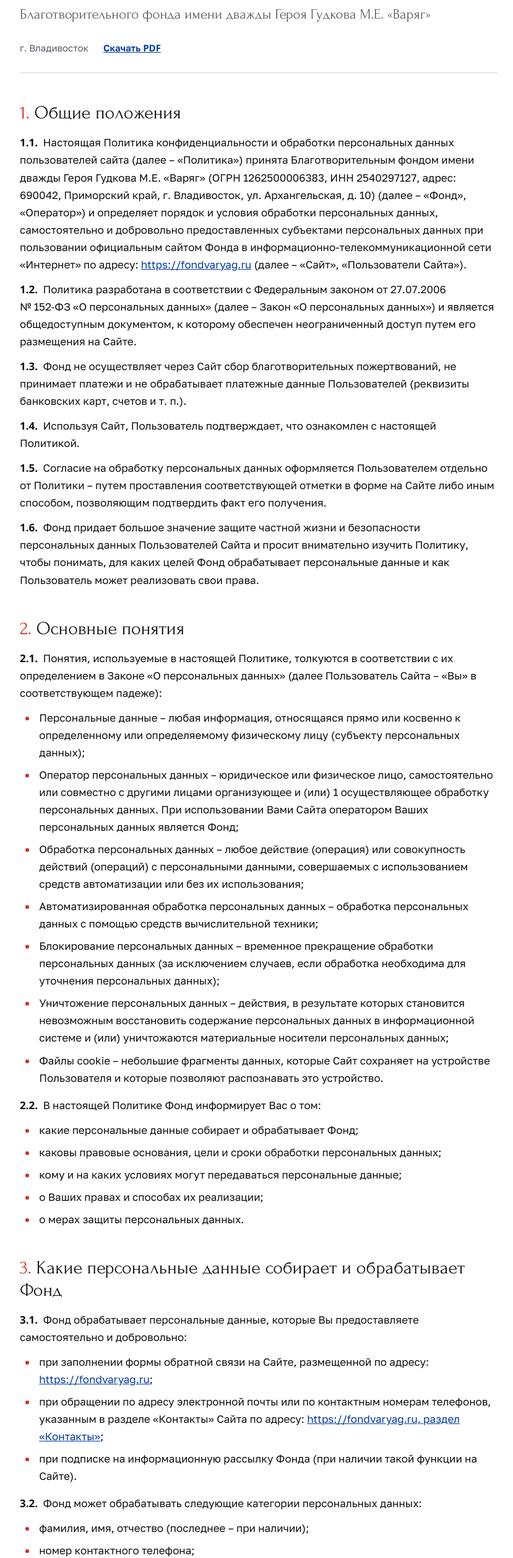
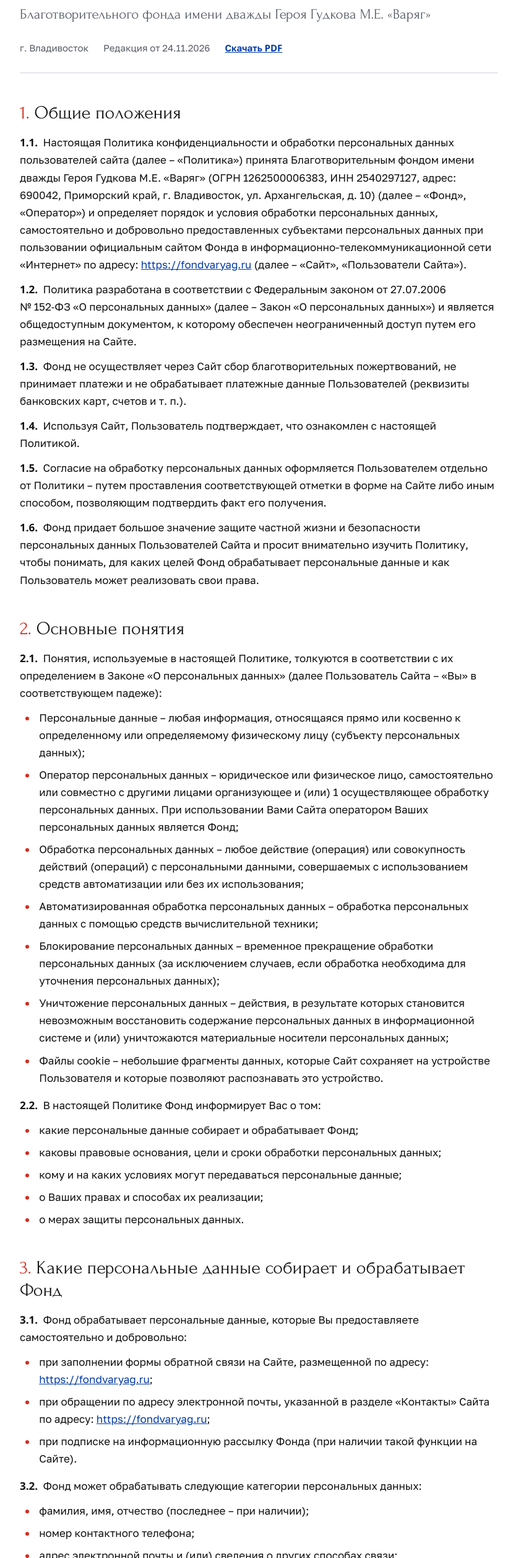
Before and after one commit to fondvaryag/fondvaryag, a plain HTML site: page privacy.html in a window 1280 px wide. Shown: the part 287-2800 px from the top of the page at 62% size, without its empty margins (222-1051 px from the left). Drawn offline with Linux system fonts and the light colour scheme.

Commit message:
Политика конфиденциальности: новая редакция от 24.11.2026 (дата, п. 3.1 без телефонов), обновлён PDF
Co-Authored-By: Claude Opus 5.5 <noreply@anthropic.com>
Claude-Session: https://claude.ai/code/session_018hLzmATHFr9W8j8MejL1D3

```diff
--- a/privacy.html
+++ b/privacy.html
@@ -48,7 +48,7 @@ footer{border-top:1px solid var(--rule);padding:28px 0 40px;font-size:15px;color
 <main><div class="wrap">
 <h1>Политика конфиденциальности и обработки персональных данных пользователей сайта</h1>
 <p class="sub">Благотворительного фонда имени дважды Героя Гудкова М.Е. «Варяг»</p>
-<div class="meta"><span>г. Владивосток</span><a class="pdf" href="docs/politika-konfidencialnosti.pdf" download>Скачать PDF</a></div>
+<div class="meta"><span>г. Владивосток</span><span>Редакция от 24.11.2026</span><a class="pdf" href="docs/politika-konfidencialnosti.pdf" download>Скачать PDF</a></div>
 <h2><span>1.</span> Общие положения</h2>
 <p><b>1.1.</b> Настоящая Политика конфиденциальности и обработки персональных данных пользователей сайта (далее – «Политика») принята Благотворительным фондом имени дважды Героя Гудкова М.Е. «Варяг» (ОГРН 1262500006383, ИНН 2540297127, адрес: 690042, Приморский край, г. Владивосток, ул. Архангельская, д. 10) (далее – «Фонд», «Оператор») и определяет порядок и условия обработки персональных данных, самостоятельно и добровольно предоставленных субъектами персональных данных при пользовании официальным сайтом Фонда в информационно-телекоммуникационной сети «Интернет» по адресу: <a href="/">https://fondvaryag.ru</a> (далее – «Сайт», «Пользователи Сайта»).</p>
 <p><b>1.2.</b> Политика разработана в соответствии с Федеральным законом от 27.07.2006 №&nbsp;152&#8209;ФЗ «О персональных данных» (далее – Закон «О персональных данных») и является общедоступным документом, к которому обеспечен неограниченный доступ путем его размещения на Сайте.</p>
@@ -79,7 +79,7 @@ footer{border-top:1px solid var(--rule);padding:28px 0 40px;font-size:15px;color
 <p><b>3.1.</b> Фонд обрабатывает персональные данные, которые Вы предоставляете самостоятельно и добровольно:</p>
 <ul>
 <li>при заполнении формы обратной связи на Сайте, размещенной по адресу: <a href="/">https://fondvaryag.ru</a>;</li>
-<li>при обращении по адресу электронной почты или по контактным номерам телефонов, указанным в разделе «Контакты» Сайта по адресу: <a href="/#contacts">https://fondvaryag.ru, раздел «Контакты»</a>;</li>
+<li>при обращении по адресу электронной почты, указанной в разделе «Контакты» Сайта по адресу: <a href="/#contacts">https://fondvaryag.ru</a>;</li>
 <li>при подписке на информационную рассылку Фонда (при наличии такой функции на Сайте).</li>
 </ul>
 <p><b>3.2.</b> Фонд может обрабатывать следующие категории персональных данных:</p>
```
Also changed, not shown: 1 other file.
